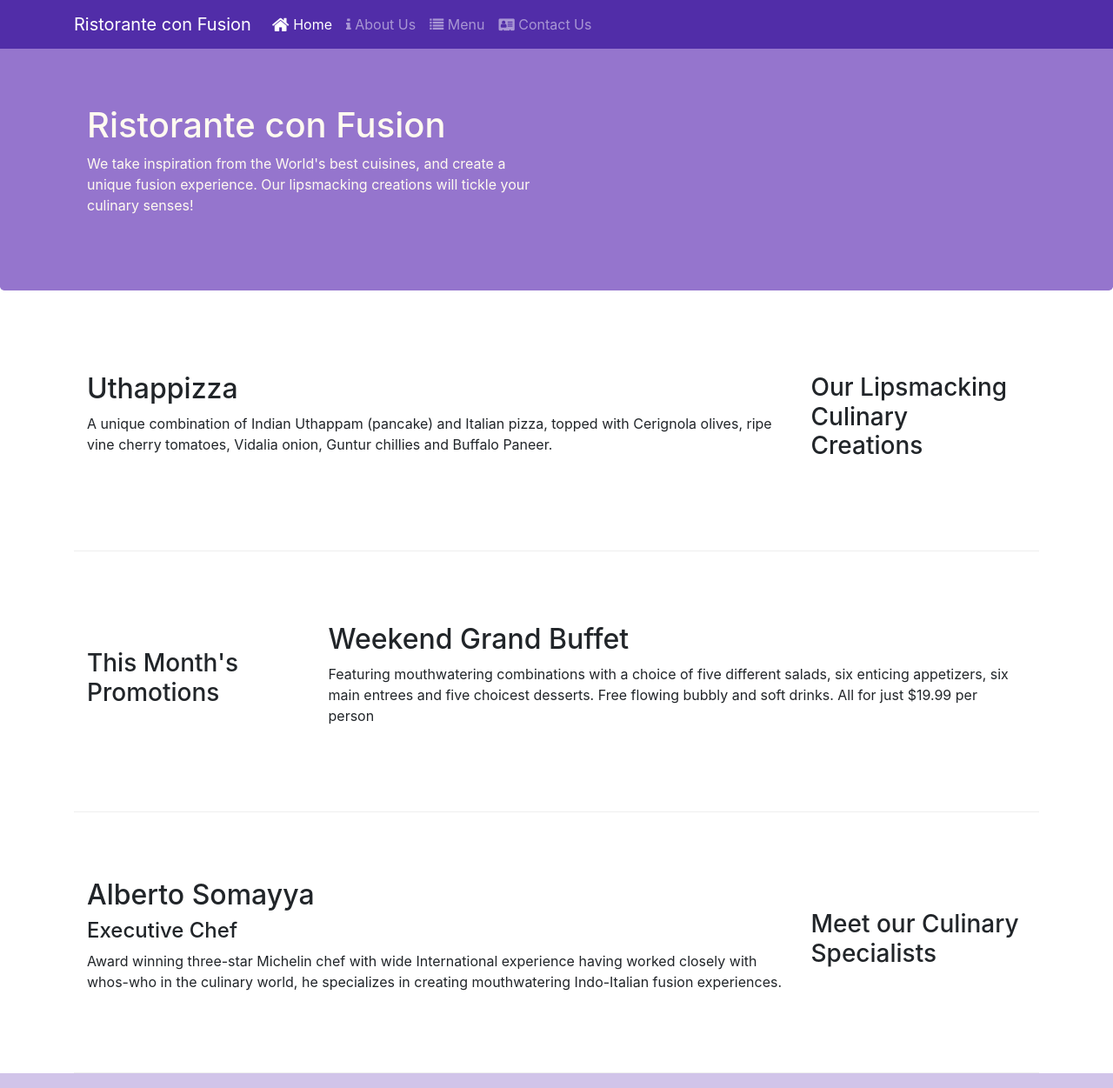
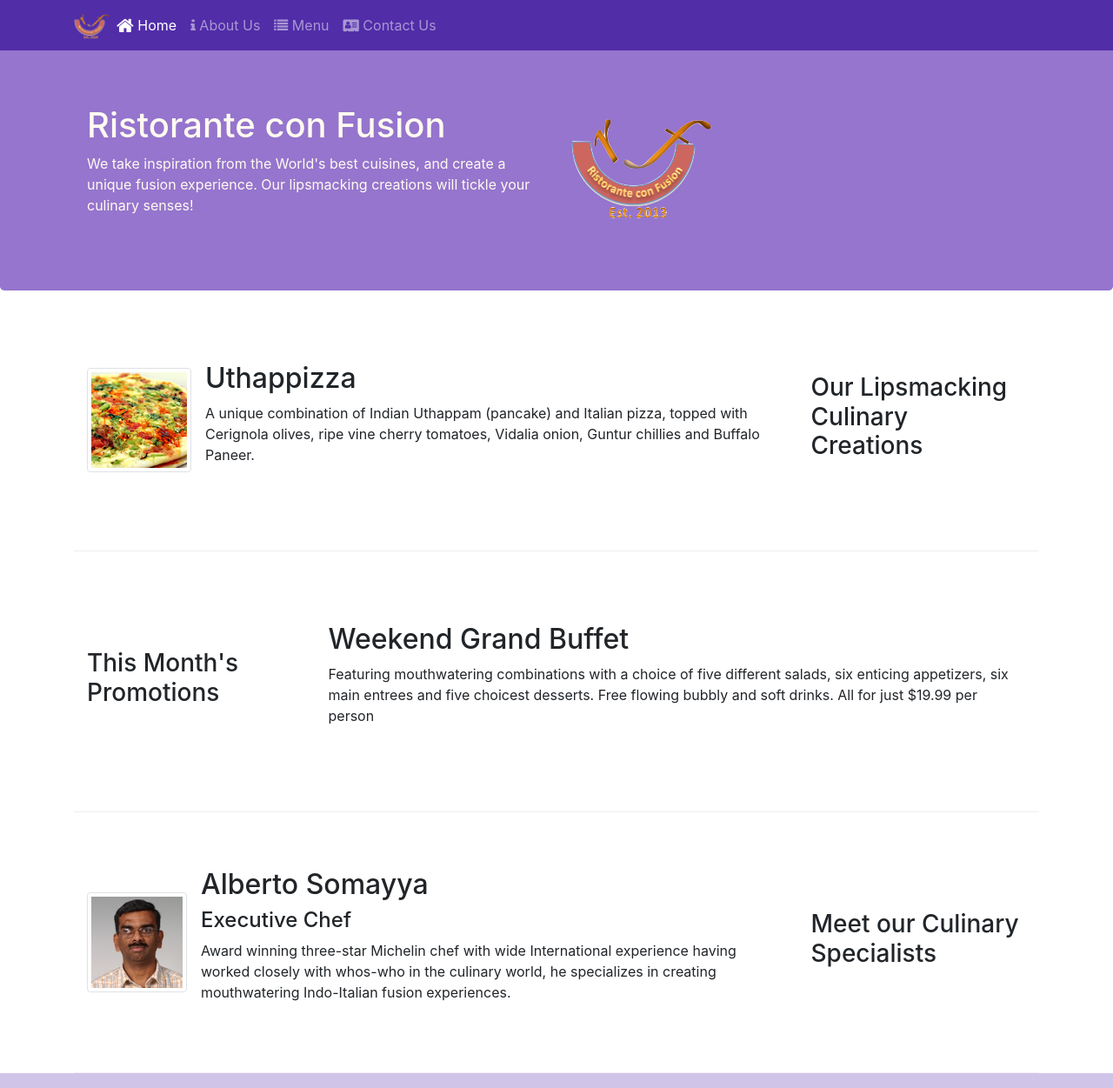
Before and after one commit to AnamIslam/conFusionBootstrap, a website: page index.html in a window 1280 px wide. Shown: the top 1251 px of the page at 87% size. Drawn offline with nearby package versions, Linux system fonts and the light colour scheme.

Commit message:
images and media

```diff
--- a/index.html
+++ b/index.html
@@ -22,7 +22,7 @@
             <button class="navbar-toggler" type="button" data-toggle="collapse" data-target="#Navbar">
                 <span class="navbar-toggler"></span>
             </button>
-            <a class="navbar-brand" href="#">Ristorante con Fusion</a>
+            <a class="navbar-brand m-auto" href="#"><img src="/img/logo.png" height="30" width="41"></a>
             <div class="collapse navbar-collapse" id="Navbar">
                 <ul class="navbar-nav mr-auto">
                     <li class="nav-item active"><a class="nav-link" href="#"><span class="fa fa-home fa-lg">
@@ -44,9 +44,11 @@
             <div class = "row row-header">
                 <div class="col-12 col-sm-6">
                     <h1>Ristorante con Fusion</h1>
-                    <p>We take inspiration from the World's best cuisines, and create a unique fusion experience. Our lipsmacking creations will tickle your culinary senses!</p>
+                    <p>We take inspiration from the World's best cuisines, and create a unique fusion experience.
+                        Our lipsmacking creations will tickle your culinary senses!</p>
                 </div>
-                <div class="col-12 col-sm">
+                <div class="col-12 col-sm align-self-center">
+                    <img src="img/logo.png" class="img-fluid">
                 </div>
             </div>
         </div>
@@ -58,8 +60,17 @@
                 <h3>Our Lipsmacking Culinary Creations</h3>
             </div>
             <div class="col col-sm order-sm-first col-md">
-                <h2>Uthappizza</h2>
-                <p>A unique combination of Indian Uthappam (pancake) and Italian pizza, topped with Cerignola olives, ripe vine cherry tomatoes, Vidalia onion, Guntur chillies and Buffalo Paneer.</p>
+                <div class="media">
+                    <img  class="d-flex mr-3 img-thumbnail align-self-center" src="/img/uthappizza.png" alt="Uthappizza">
+                    <div class="media-body">
+                        <h2 class="mt-0">Uthappizza</h2>
+                        <p class="d-none d-sm-block">A unique combination of Indian Uthappam (pancake) and Italian pizza,
+                            topped with Cerignola olives, ripe vine cherry tomatoes, Vidalia onion, Guntur chillies and
+                            Buffalo Paneer.</p>
+                    </div>
+                </div>
+
+
             </div>
         </div>
 
@@ -79,9 +90,17 @@
                 <h3>Meet our Culinary Specialists</h3>
             </div>
             <div class="col col-sm order-sm-first col-md">
-                <h2>Alberto Somayya</h2>
-                <h4>Executive Chef</h4>
-                <p>Award winning three-star Michelin chef with wide International experience having worked closely with whos-who in the culinary world, he specializes in creating mouthwatering Indo-Italian fusion experiences. </p>
+                <div class="media">
+                    <img class="d-flex mr-3 img-thumbnail align-self-center" src="/img/alberto.png" alt="Alberto Somayya">
+                    <div class="media-body">
+                    <h2 class="mt-0">Alberto Somayya</h2>
+                    <h4>Executive Chef</h4>
+                    <p class="d-none d-sm-block">Award winning three-star Michelin chef with wide
+                        International experience having worked closely with whos-who in the culinary
+                        world, he specializes in creating mouthwatering Indo-Italian fusion experiences. </p>
+                    </div>
+                </div>
+
             </div>
         </div>
     </div>
```
Also changed, not shown: img/alberto.png (added), img/buffet.png (added), img/logo.png (added), img/uthappizza.png (added).
